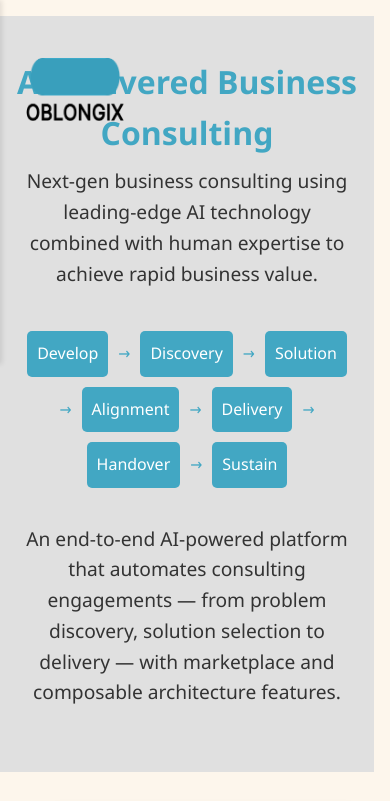
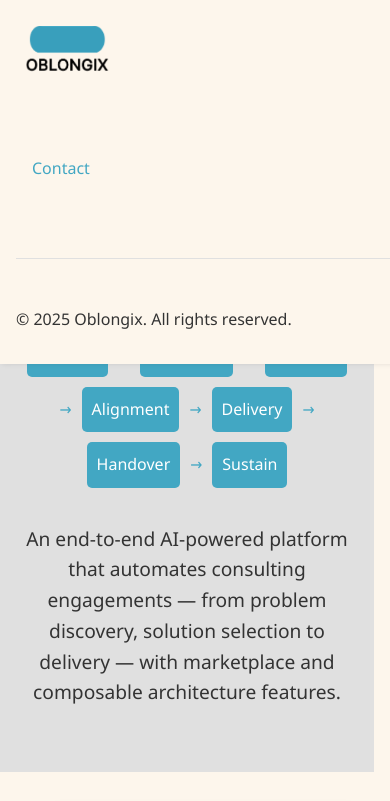
Before and after one commit to vpowell888/vpowell888.github.io, a website: page index.html in a window 390 px wide. Both pictures are taken after a click on the element 84 px from the left and 77 px from the top of the page. Shown: the top 801 px of the page. Drawn offline with Linux system fonts and the light colour scheme.

Commit message:
more mobile changes

```diff
--- a/index.html
+++ b/index.html
@@ -90,7 +90,7 @@
           <img src="homepage.png" alt="homepage" class="carousel-img" />
           <img src="solutions.png" alt="All solutions" class="carousel-img" />
           <img src="tools.png" alt="External tools and interfaces" class="carousel-img" />
-          <img src="data.png" alt="AI classified data" class="carousel-img" />
+          <img src="Data.png" alt="AI processed data" class="carousel-img" />
           <img src="Engagements.png" alt="Current Engagements" class="carousel-img" />
           <img src="Engagement detail.png" alt="AI driven detail of engagements" class="carousel-img" />
           <img src="Delivery.png" alt="Project in process of delivery" class="carousel-img" />
@@ -182,17 +182,16 @@
 
   // Sidebar toggle
   function toggleSidebar() {
-    const sidebar = document.getElementById('sidebar');
-    const main = document.querySelector('.main');
+  const sidebar = document.getElementById('sidebar');
+  const main = document.querySelector('.main');
 
-    sidebar.classList.toggle('collapsed');
+  if (sidebar.classList.contains('open')) {
+    sidebar.classList.remove('open');
+  } else {
+    sidebar.classList.add('open');
+  }
+}
 
-    if (sidebar.classList.contains('collapsed')) {
-      main.style.marginLeft = '0px';
-    } else {
-      main.style.marginLeft = '180px';
-    }
-  }
 
   function learnMore() {
     alert('Learn more functionality would go here!');
--- a/style.css
+++ b/style.css
@@ -104,7 +104,6 @@
 .hamburger {
   display: block;
   position: fixed;
-  top: 1rem;
   left: 1rem;
   font-size: 2rem;
   cursor: pointer;
@@ -112,50 +111,6 @@
   color: var(--color-deep-navy);
   background-color: transparent;
 }
-
-@media (max-width: 768px) {
-  .sidebar {
-    width: 100%;
-    height: auto;
-    position: absolute;
-    z-index: 3000;
-    top: 0;
-    left: 0;
-    transform: translateX(-100%);
-  }
-
-  .sidebar.collapsed {
-    transform: translateX(0);
-  }
-
-  .main {
-    margin-left: 0 !important;
-  }
-
-   .carousel {
-    width: 50%;
-  }
-
-   .logo {
-    height: 50px;
-    margin-top: 1rem;
-    margin-left: 2rem;
-  }
-.sidebar-logo {
-    width: 100px;     /* Adjust size as needed */
-    height: auto;
-    display: block;
-    margin: 0 auto;   /* Center the logo */
-    float: none;      /* Prevent floating */
-  }
-
-  .hamburger {
-    padding: 10px;     /* Optional: adjust padding for smaller screens */
-    text-align: center;
-  }
-}
-
-
 
 .dropdown {
   position: relative;
@@ -326,7 +281,6 @@
   height: 70px;
   margin-right: 1rem;
   z-index: 5000;
-  margin-top: 2rem;
 }
 
 .main {
@@ -410,3 +364,47 @@
 .carousel-btn.next {
   right: 10px;
 }
+
+@media (max-width: 768px) {
+  .logo,
+  .sidebar-logo {
+    height: 50px;
+    width: auto;        /* Maintains aspect ratio */
+    margin: 1rem auto;  /* Center horizontally */
+    display: block;
+    float: none;
+  }
+
+  .hamburger {
+    padding: 10px;
+    text-align: center;
+  }
+
+   .sidebar {
+    width: 100%;
+    height: auto;
+    position: absolute;
+    z-index: 3000;
+    top: 0;
+    left: 0;
+    transform: translateX(-100%); /* Sidebar is hidden by default */
+    transition: transform 0.3s ease;
+  }
+
+  .sidebar.collapsed {
+    transform: translateX(-100%); /* Still hidden when collapsed */
+  }
+
+  .sidebar.open {
+    transform: translateX(0); /* Only show when explicitly opened */
+  }
+
+  .main {
+    margin-left: 0 !important;
+  }
+
+
+  .carousel {
+    width: 90%; /* Increased from 25% to better fit mobile layout */
+  }
+}
```
